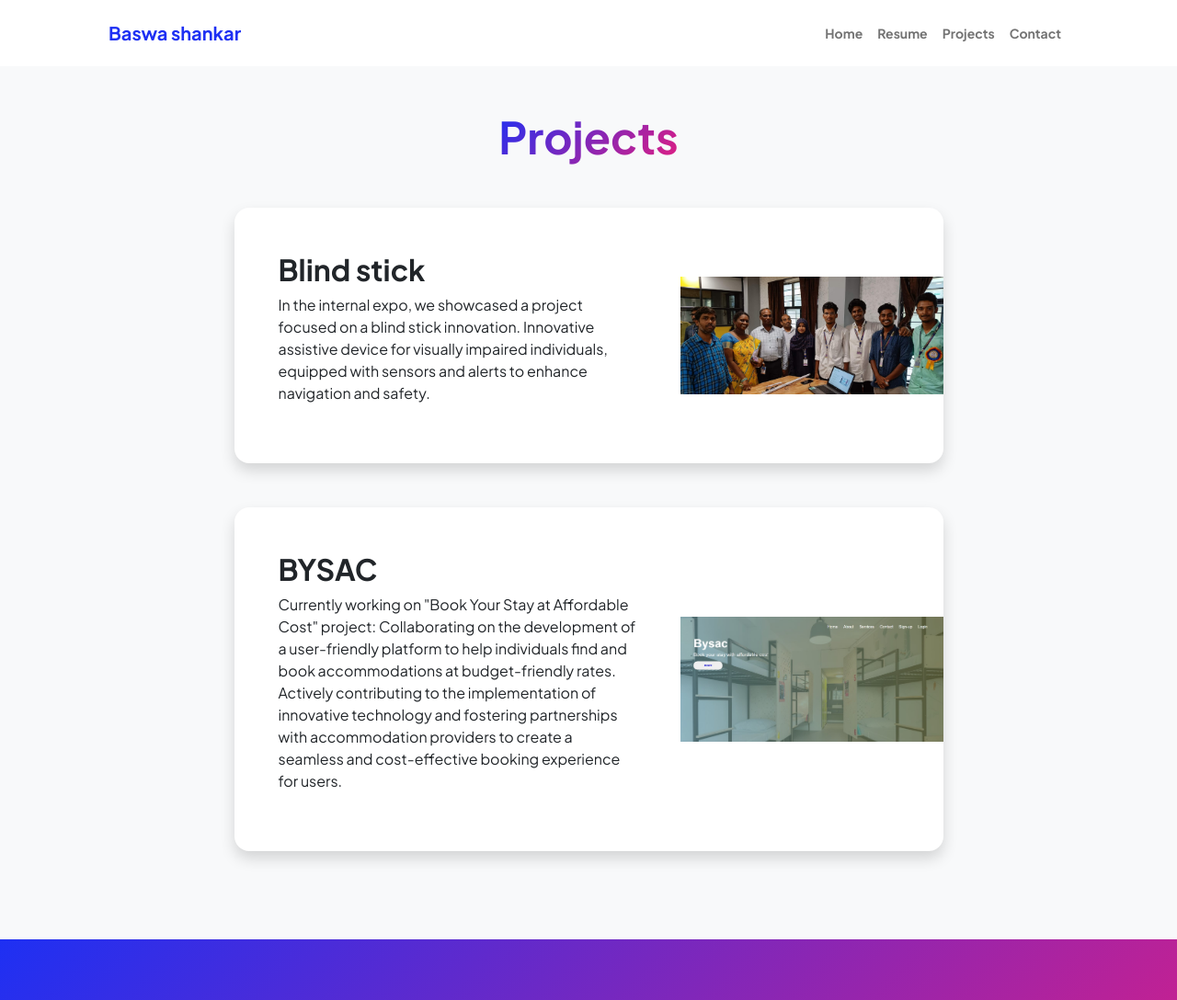
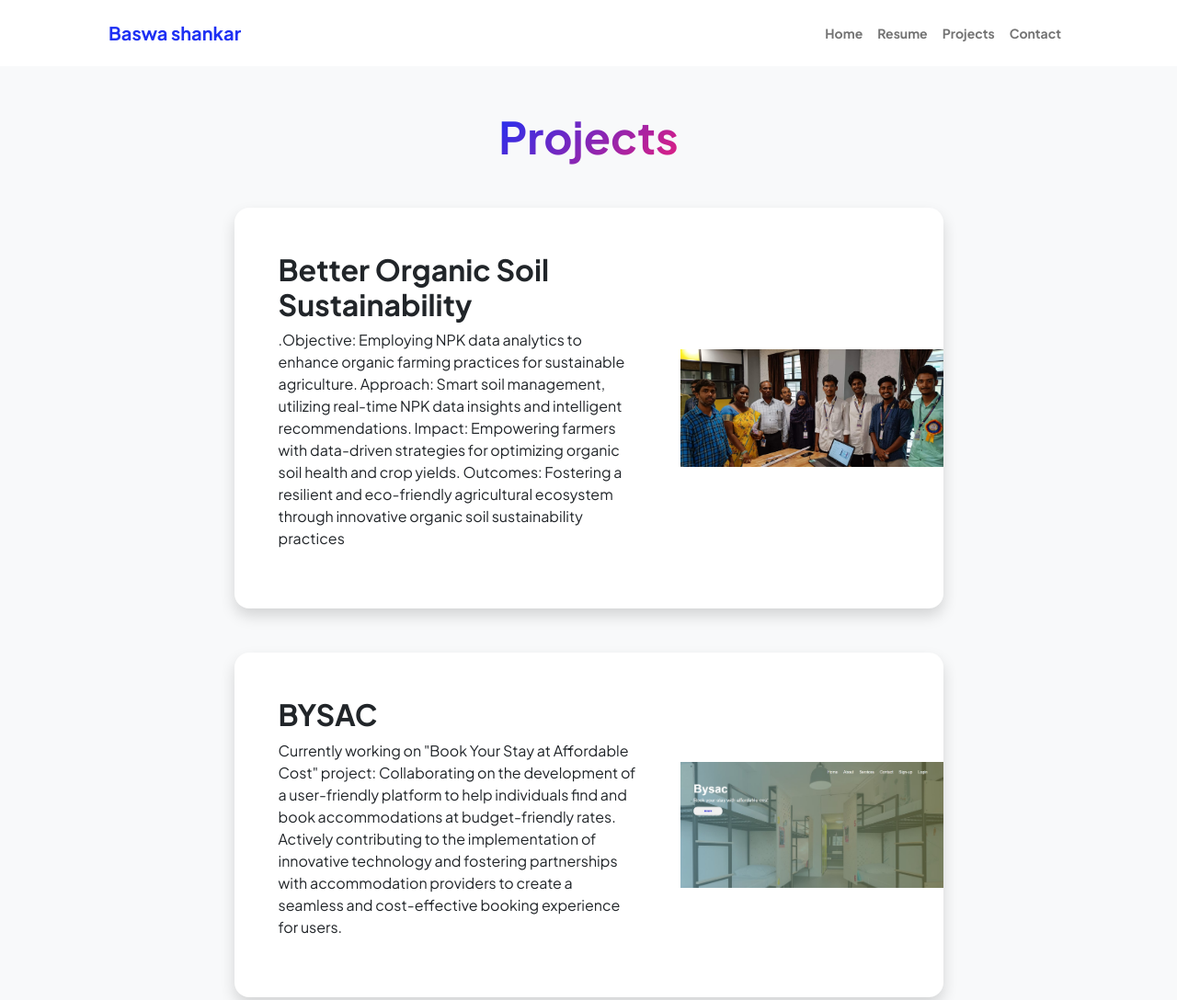
Before and after one commit to baswa5143/profile, a plain HTML site: page projects.html in a window 1280 px wide. Shown: the top 1088 px of the page at 92% size. Drawn offline with nearby package versions, Linux system fonts and the light colour scheme.

Commit message:
Update projects.html

```diff
--- a/projects.html
+++ b/projects.html
@@ -47,9 +47,15 @@
                                 <div class="card-body p-0">
                                     <div class="d-flex align-items-center">
                                         <div class="p-5">
-                                            <h2 class="fw-bolder">Blind stick</h2>
-                                            <p>In the internal expo, we showcased a project focused on a blind stick innovation.
-                                                Innovative assistive device for visually impaired individuals, equipped with sensors and alerts to enhance navigation and safety.</p>
+                                            <h2 class="fw-bolder">Better Organic Soil Sustainability</h2>
+                                            <p>.Objective: Employing NPK data analytics to enhance organic farming practices for sustainable
+agriculture.
+Approach: Smart soil management, utilizing real-time NPK data insights and intelligent
+recommendations.
+Impact: Empowering farmers with data-driven strategies for optimizing organic soil health and crop
+yields.
+Outcomes: Fostering a resilient and eco-friendly agricultural ecosystem through innovative organic soil
+sustainability practices</p>
                                         </div>
                                         <img class="img-fluid" src="WhatsApp Image 2023-06-23 at 10.25.51 AM.jpeg" alt="pic" />
                                     </div>
```
